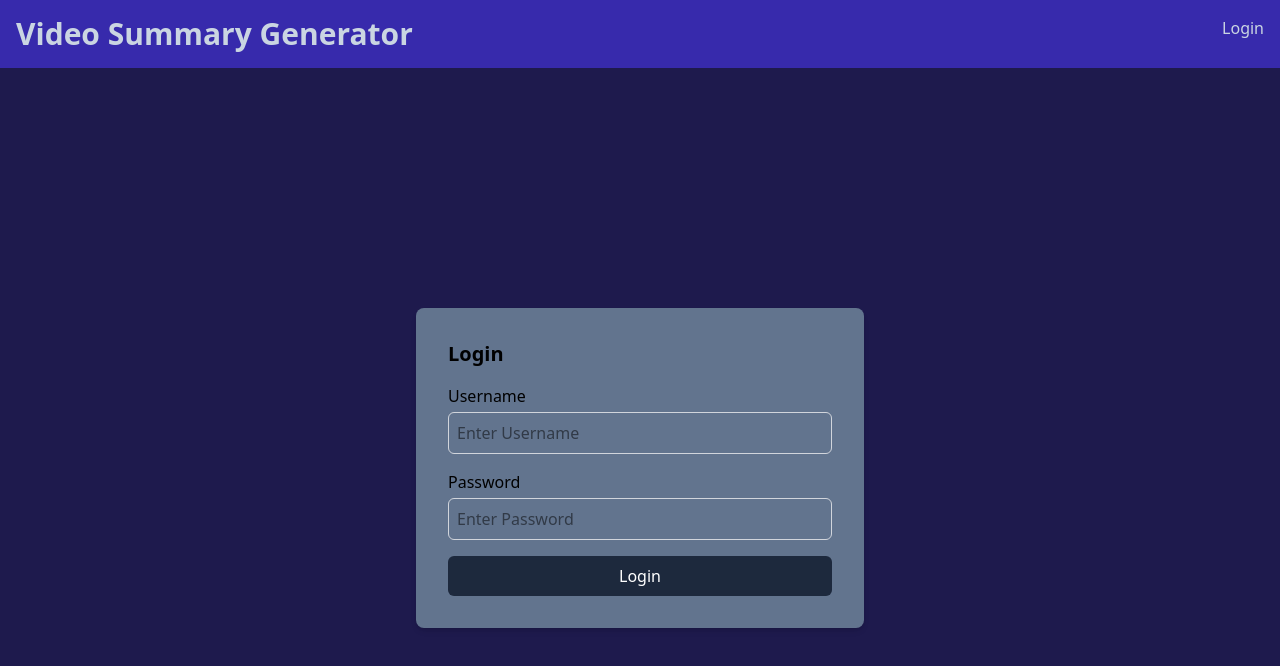
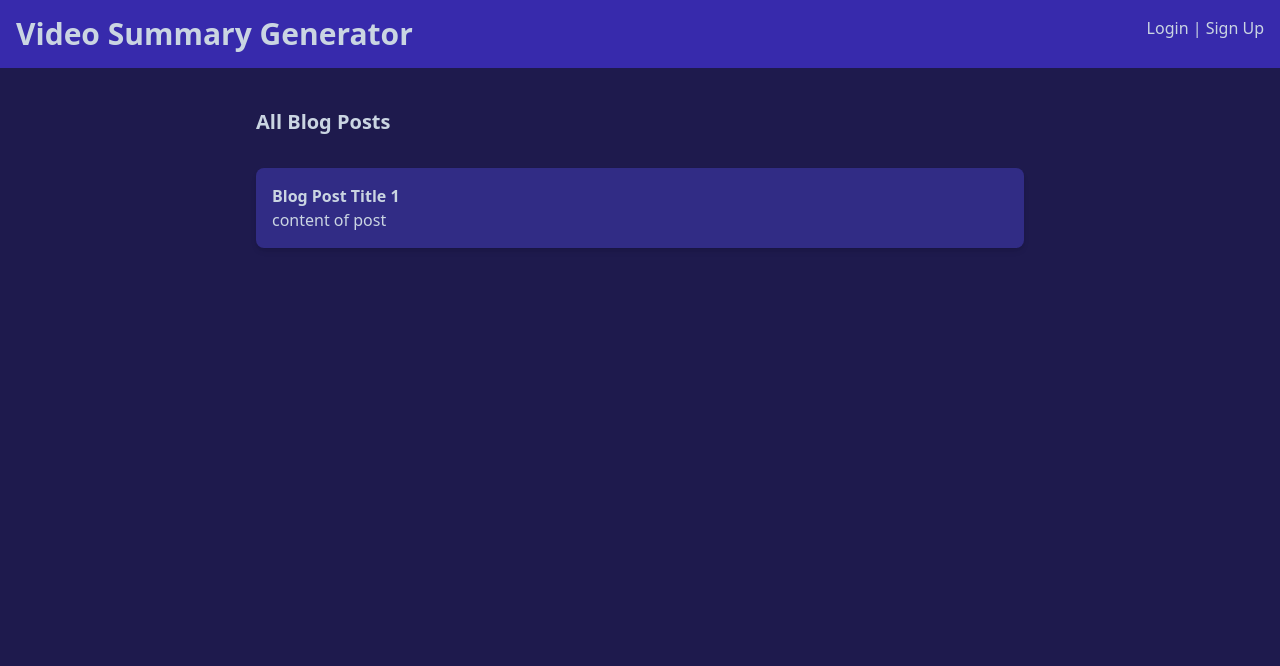
Before and after one commit to agcorreas/video-summary, a React (Vite) app in the folder vid_summ/: page /#/ in a window 1280 px wide. Shown: the top 666 px of the page. Built offline with nearby package versions, Linux system fonts and the light colour scheme.

Commit message:
agrego pagina donde ver los resumenes guardados

```diff
--- a/vid_summ/src/App.jsx
+++ b/vid_summ/src/App.jsx
@@ -3,13 +3,15 @@ import "./App.css";
 import { HashRouter as Router, Routes, Route } from "react-router-dom";
 import Home from "./pages/home";
 import Login from "./pages/login";
+import SignUp from "./pages/signup";
+import AllBlogs from "./pages/allblogs";
 
 export default App;
 function App() {
   return (
     <Router>
       <Routes>
-        <Route path="/" element={<Login />} />
+        <Route path="/" element={<AllBlogs />} />
       </Routes>
     </Router>
   );
--- a/vid_summ/src/components/loginForm.jsx
+++ b/vid_summ/src/components/loginForm.jsx
@@ -1,8 +1,10 @@
 import { useState } from "react";
+import SignUp from "../pages/signup";
 
-function LoginForm() {
+function LoginForm({ withEmail }) {
   const [username, setUsername] = useState("");
   const [password, setPassword] = useState("");
+  const [email, setEmail] = useState("");
 
   function handleSubmit(e) {
     e.preventDefault();
@@ -15,13 +17,27 @@ function LoginForm() {
     <div className="flex items-center justify-center h-screen">
       <div className="bg-slate-500 p-8 shadow-md rounded-lg max-w-md w-full">
         <form className="space-y-4 " onSubmit={handleSubmit}>
-          <h2 className="text-xl font-semibold">Login</h2>
-          <LoginBox userOrPass={"Username"} onChange={setUsername}></LoginBox>
-          <LoginBox userOrPass={"Password"} onChange={setPassword}></LoginBox>
+          <h2 className="text-xl font-semibold">
+            {withEmail ? "Sign Up " : "Login"}
+          </h2>
+          {withEmail && (
+            <LoginBox
+              userOrPassOrEmail={"email"}
+              onChange={setEmail}
+            ></LoginBox>
+          )}
+          <LoginBox
+            userOrPassOrEmail={"username"}
+            onChange={setUsername}
+          ></LoginBox>
+          <LoginBox
+            userOrPassOrEmail={"password"}
+            onChange={setPassword}
+          ></LoginBox>
           <input
             type="submit"
-            value="Login"
-            className="w-full bg-slate-800 text-white py-2 px-4 rounded-md hover:bg-slate-700 cursor-pointer"
+            value={withEmail ? "Sign Up " : "Login"}
+            className="w-full bg-slate-800 text-white py-4 px-4 rounded-md hover:bg-slate-700 cursor-pointer"
           ></input>
         </form>
       </div>
@@ -29,17 +45,19 @@ function LoginForm() {
   );
 }
 
-function LoginBox({ userOrPass, onChange }) {
+function LoginBox({ userOrPassOrEmail, onChange }) {
   return (
     <div>
-      <label for={userOrPass} className="block mb-1 font-medium">
-        {userOrPass}
+      <label for={userOrPassOrEmail} className="block mb-1 font-medium">
+        {userOrPassOrEmail.charAt(0).toUpperCase() + userOrPassOrEmail.slice(1)}
       </label>
       <input
-        type={`${userOrPass == "Password" ? "password" : "text"}`}
-        id={userOrPass}
-        name={userOrPass}
-        placeholder={`Enter ${userOrPass}`}
+        type={userOrPassOrEmail}
+        id={userOrPassOrEmail}
+        name={userOrPassOrEmail}
+        placeholder={`Enter ${
+          userOrPassOrEmail.charAt(0).toUpperCase() + userOrPassOrEmail.slice(1)
+        }`}
         className="w-full p-2 border border-gray-300 rounded-md focus:outline-none focus:ring-2 focus:ring-slate-800"
         onChange={(e) => onChange(e.target.value)}
       ></input>
--- a/vid_summ/src/components/navBar.jsx
+++ b/vid_summ/src/components/navBar.jsx
@@ -8,6 +8,10 @@ function NavBar() {
         <a href="#" className="text-slate-300 hover:underline">
           Login
         </a>
+        {" | "}
+        <a href="#" className="text-slate-300 hover:underline">
+          Sign Up
+        </a>
       </div>
     </nav>
   );
--- /dev/null
+++ b/vid_summ/src/pages/allblogs.jsx
@@ -0,0 +1,28 @@
+import NavBar from "../components/navBar";
+
+function AllBlogs() {
+  return (
+    <div>
+      <NavBar></NavBar>
+      <div className="container mx-auto mt-10 px-4 sm:px-0 max-w-3xl flex-grow">
+        <div>
+          <section>
+            <h2 className="text-xl mb-4 font-semibold text-slate-300">
+              All Blog Posts
+            </h2>
+            <div className="space-y-4 mt-8">
+              <div className="bg-indigo-900 p-4 rounded-lg shadow-md">
+                <h3 className="text-slate-300 test-lg font-semibold">
+                  Blog Post Title 1
+                </h3>
+                <p className="text-slate-300">content of post</p>
+              </div>
+            </div>
+          </section>
+        </div>
+      </div>
+    </div>
+  );
+}
+
+export default AllBlogs;
--- /dev/null
+++ b/vid_summ/src/pages/signup.jsx
@@ -0,0 +1,12 @@
+import NavBar from "../components/navBar";
+import LoginForm from "../components/loginForm";
+function SignUp() {
+  return (
+    <>
+      <NavBar></NavBar>
+      <LoginForm withEmail={true}></LoginForm>
+    </>
+  );
+}
+
+export default SignUp;
```
